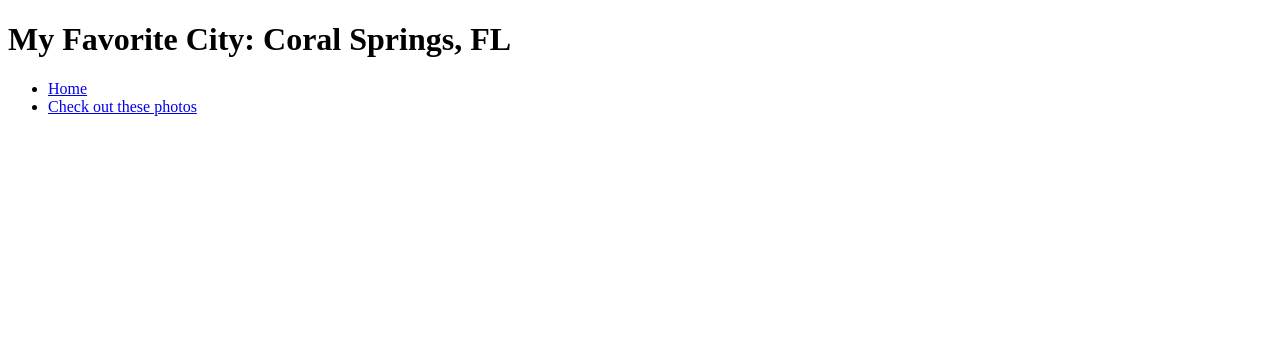
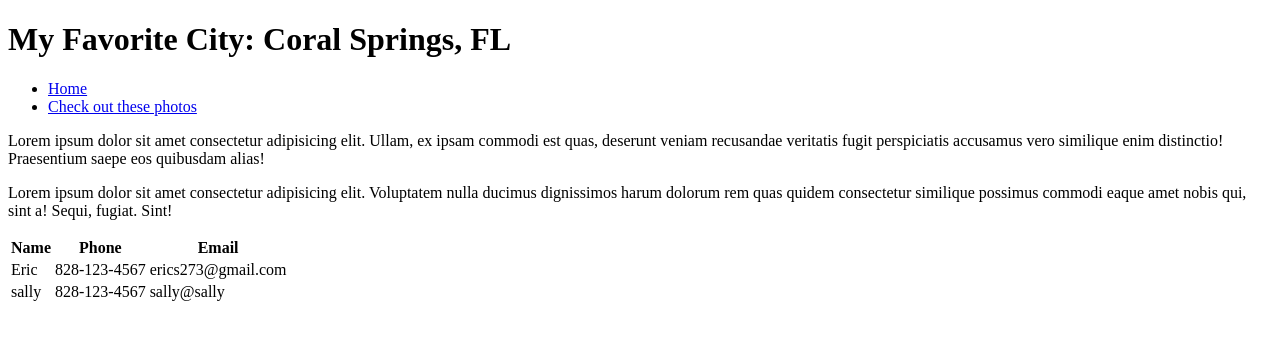
Before and after one commit to erics273/simple_travel_site, a plain HTML site: page index.html in a window 1280 px wide. Drawn offline with Linux system fonts and the light colour scheme.

Commit message:
added content to my homepage

```diff
--- a/index.html
+++ b/index.html
@@ -1,10 +1,12 @@
 <!DOCTYPE html>
 <html lang="en">
+
 <head>
     <meta charset="UTF-8">
     <meta name="viewport" content="width=device-width, initial-scale=1.0">
     <title>Simple Travel Site</title>
 </head>
+
 <body>
 
     <header>
@@ -21,5 +23,42 @@
         </nav>
     </header>
 
+    <section>
+
+        <p>
+            Lorem ipsum dolor sit amet consectetur adipisicing elit. Ullam, ex ipsam commodi est quas, deserunt veniam
+            recusandae veritatis fugit perspiciatis accusamus vero similique enim distinctio! Praesentium saepe eos
+            quibusdam alias!
+        </p>
+
+        <p>
+            Lorem ipsum dolor sit amet consectetur adipisicing elit. Voluptatem nulla ducimus dignissimos harum dolorum
+            rem quas quidem consectetur similique possimus commodi eaque amet nobis qui, sint a! Sequi, fugiat. Sint!
+        </p>
+
+    </section>
+
+    <section>
+        <table>
+            <tr>
+                <th>Name</th>
+                <th>Phone</th>
+                <th>Email</th>
+            </tr>
+            <tr>
+                <td>Eric</td>
+                <td>828-123-4567</td>
+                <td>erics273@gmail.com</td>
+            </tr>
+            <tr>
+                <td>sally</td>
+                <td>828-123-4567</td>
+                <td>sally@sally</td>
+            </tr>
+        </table>
+    </section>
+
+
 </body>
+
 </html>
```
